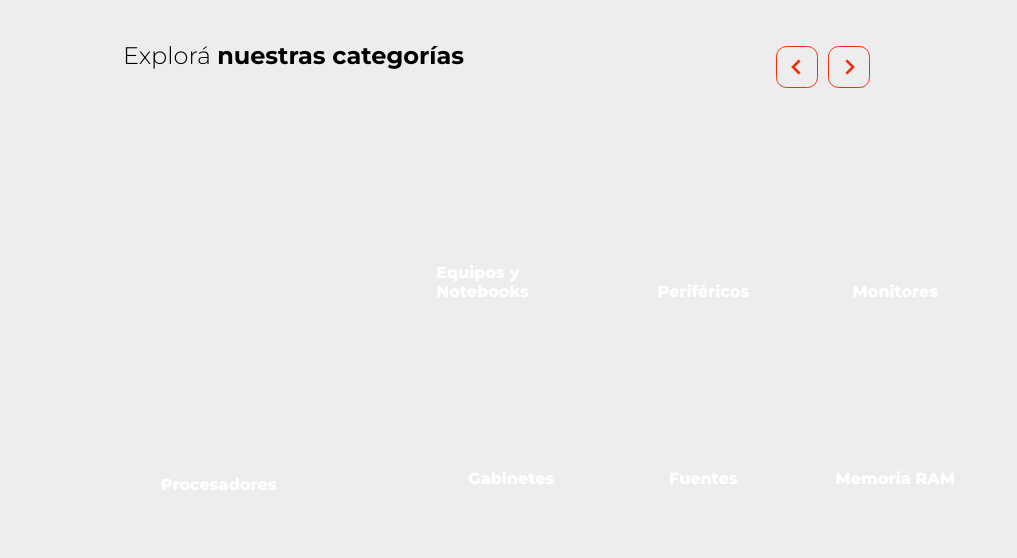
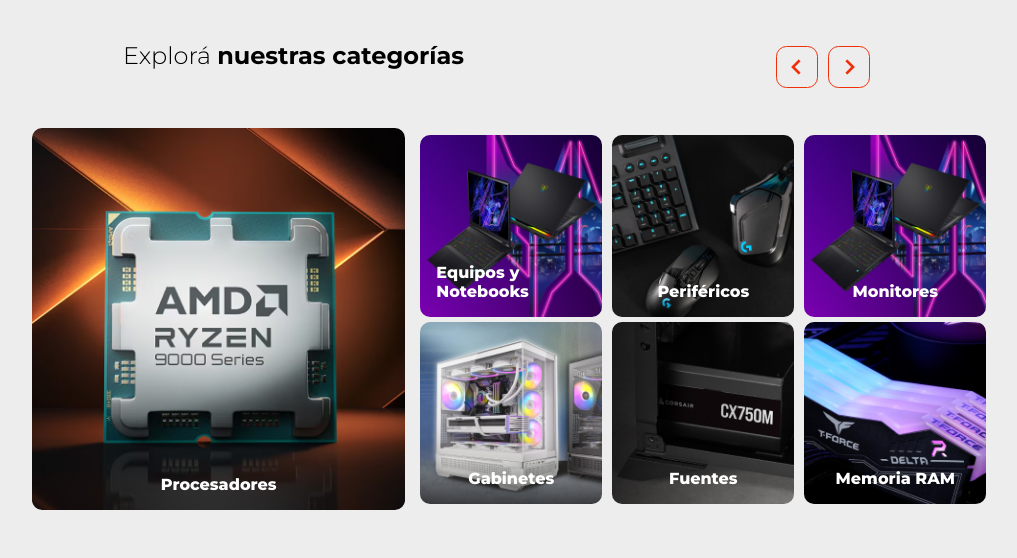
Before and after one commit to Eliel181/compra-gamer-replica, a plain HTML site: page index.html in a window 1280 px wide. Shown: the part 1980-2538 px from the top of the page, without its empty margins (133-1150 px from the left). Drawn offline with nearby package versions, Linux system fonts and the light colour scheme.

Commit message:
Update index.css

```diff
--- a/style/index.css
+++ b/style/index.css
@@ -178,7 +178,7 @@
 }
 
 .build-pc{
-    background-image: url('img/baner-fondo2.webp');
+    background-image: url('../img/baner-fondo2.webp');
     background-color: rgba(0, 0, 0, 0.5);
     background-position: center;
     background-blend-mode: darken;
@@ -262,7 +262,7 @@
     display: flex;
     flex-direction: column-reverse;
     align-items: center;
-    background-image: url('/img/bomb-prices_principal.jpg');
+    background-image: url('../img/bomb-prices_principal.jpg');
     background-repeat: no-repeat;
     background-size: cover;
     background-position: center;
@@ -311,43 +311,43 @@
 }
 
 .img9{
-    background-image: url('img/principal.jpg');
+    background-image: url('../img/principal.jpg');
 }
 
 .img1{
-    background-image: url('img/secundario6.jpg');
+    background-image: url('../img/secundario6.jpg');
 }
 
 .img2{
-    background-image: url('img/secundario8.jpg');
+    background-image: url('../img/secundario8.jpg');
 }
 
 .img3{
-    background-image: url('img/secundario.jpg');
+    background-image: url('../img/secundario.jpg');
 }
 
 .img4{
-    background-image: url('img/secundario5.jpg');
+    background-image: url('../img/secundario5.jpg');
 }
 
 .img5{
-    background-image: url('img/secundario6.jpg');
+    background-image: url('../img/secundario6.jpg');
 }
 
 .img6{
-    background-image: url('img/secundario2.jpg');
+    background-image: url('../img/secundario2.jpg');
 }
 
 .img7{
-    background-image: url('img/secundario4.jpg');
+    background-image: url('../img/secundario4.jpg');
 }
 
 .img8{
-    background-image: url('img/secundario1.jpg');
+    background-image: url('../img/secundario1.jpg');
 }
 
 .img10{
-    background-image: url('img/2carrusel.jpg');
+    background-image: url('../img/2carrusel.jpg');
     height: 350px;
 }
 
```
